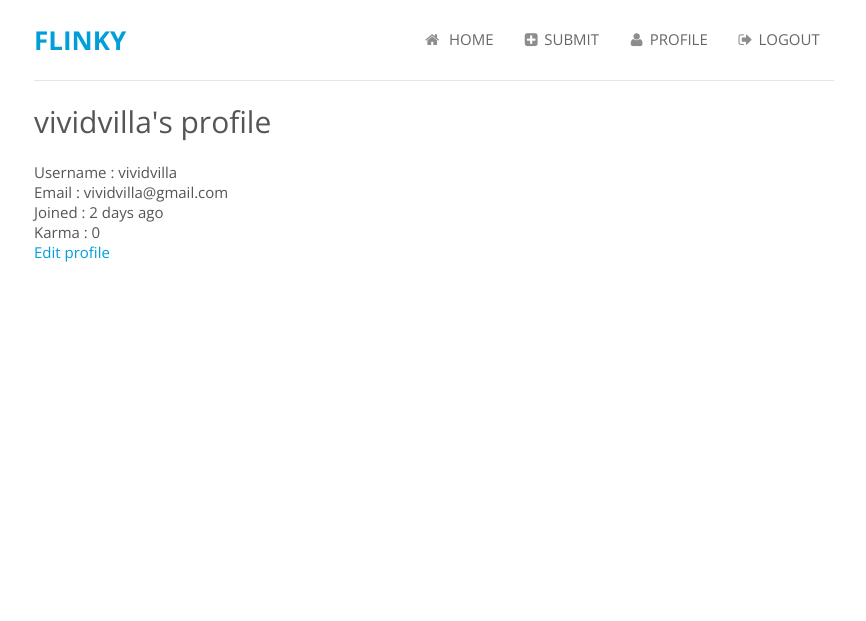
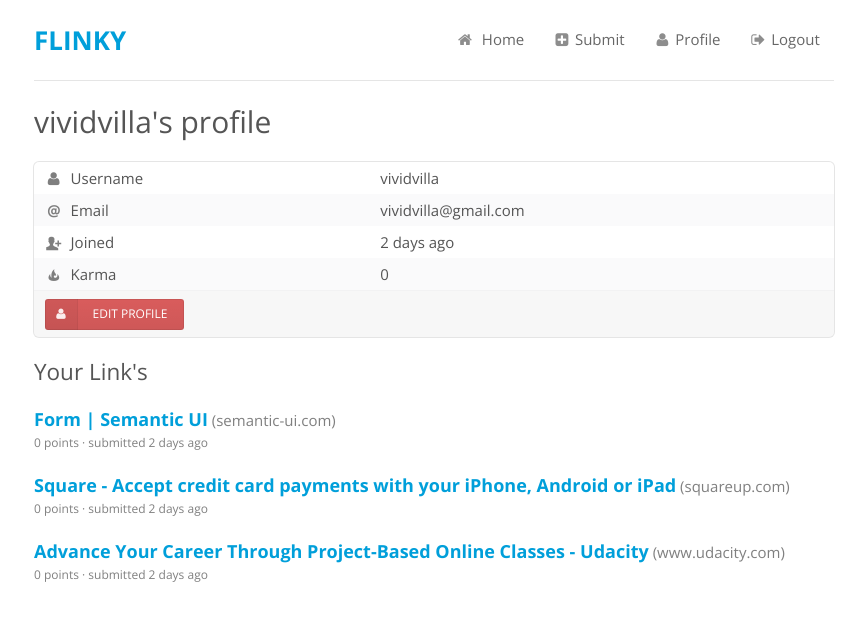
Before and after one commit to vividvilla/Flinky, a Flask app: a page that uses flinky/templates/base.html in a window 1280 px wide. Shown: the top 621 px of the page, without its empty margins (206-1072 px from the left). Run offline with Flask 2, Linux system fonts and the light colour scheme; a user stored in the database is signed in; data comes from the database, SQL or seed files in the repository; both versions use the stored data as it was after the commit; some libraries are stand-ins or nearby versions.

Commit message:
improved profile

```diff
--- a/flinky/forms.py
+++ b/flinky/forms.py
@@ -27,4 +27,4 @@
 
 class LinkForm(Form):
 	link = StringField('Link', validators = [DataRequired(), URL(message="Enter a valid URL"), link_validation])
-	title = StringField('Title', validators = [Optional()])
+	title = StringField('Title', validators = [Length(min=10,max=140, message = "Title must be 10-140 characters long"), Optional()])
--- a/flinky/models.py
+++ b/flinky/models.py
@@ -33,14 +33,16 @@
     title = db.Column(db.String(240))
     points = db.Column(db.Integer)
     domain = db.Column(db.String(240))
+    submitted = db.Column(db.DateTime())
     user_id = db.Column(db.Integer, db.ForeignKey('user.id'))
     user = db.relationship('User', backref = 'link', uselist=False)
 
-    def __init__(self, link, user, title = None, points = 0, domain = ""):
+    def __init__(self, link, user, title = None, points = 0, domain = "", submitted = datetime.now()):
         self.link = link
         self.title = title
         self.user = user
         self.points = points
+        self.submitted = submitted
 
         if title:
             self.title = title
--- a/flinky/static/semantic/css/custom.css
+++ b/flinky/static/semantic/css/custom.css
@@ -63,6 +63,8 @@
   font-weight: bold;
 }
 
+/*
+------------------ **/
 .wrap {
 	max-width: 800px;
 	margin: 0 auto;
@@ -83,7 +85,7 @@
 	height: 80px;
 }
 
-header a {
+header .header-title {
 	text-transform: uppercase;
 }
 
@@ -138,3 +140,7 @@
   margin-top: 5px;
   font-size: 0.8em;
 }
+
+.ui.secondary.pointing.menu.topmenu .menu.right a:hover {
+  background: #f4f4f4 !important;
+  }
--- a/flinky/templates/base.html
+++ b/flinky/templates/base.html
@@ -31,7 +31,7 @@
 				<div class="ui secondary pointing menu topmenu">
 					 <div class="right menu">
 						<a class="item" href="/"><i class="home icon"></i> Home</a>
-						<a class="item" href="#"><i class="add sign box icon"></i>Submit</a>
+						<a class="item" href="/submit/"><i class="add sign box icon"></i>Submit</a>
 						{% if session['logged_in'] %}
 						<a class="item" href="/profile/"><i class="user icon"></i>Profile</a>
 						<a class="item" href="/logout/"><i class="sign out icon"></i>Logout</a>
--- a/flinky/templates/home.html
+++ b/flinky/templates/home.html
@@ -7,8 +7,9 @@
 	<div class="item">
 		<i class="large up arrow outline icon upvote"></i>
 		<div class="content">
-			<a class="header links" href="{{ link.link }}">{{ link.title }}</a> <span class="description">({{ link.domain }})</span>
-			<div class="description link-desc">{{ link.points }} points - submitted by {{ link.user.username }}</div>
+			<a class="header links" href="{{ link.link }}" target="_blank">{{ link.title }}</a> <span class="description">({{ link.domain }})</span>
+			<div class="description link-desc">{{ link.points }} points &middot; submitted by {{ link.user.username }} {{ link.submitted | calc_time }} ago {% if session.logged_in == link.user.username %} &middot;
+			<a href="{{ url_for('delete_link', linkid = link.id, prev = request.path ) }}">delete</a>{% endif %}</div>
 		</div>
 	</div>
 </div>
--- a/flinky/templates/profile.html
+++ b/flinky/templates/profile.html
@@ -2,9 +2,48 @@
 {% block title %} {{ user.username }} profile {% endblock %}
 {% block content %}
 <h1>{{user.username}}'s profile</h1>
-<span>Username : {{ user.username }}</span><br>
-<span>Email : {{ user.email }}</span><br>
-<span>Joined : {{ joined }} ago</span><br>
-<span>Karma : {{ user.karma }}<br>
-<span><a href="/profile/edit/{{ user.username }}">Edit profile</a></span>
+<table class="ui table segment">
+  <tbody>
+    <tr>
+      <td><i class="user icon"></i> Username</td>
+      <td>{{ user.username }}</td>
+    </tr>
+    <tr>
+      <td><i class="email basic icon"></i> Email</td>
+      <td>{{ user.email }}</td>
+    </tr>
+    <tr>
+      <td><i class="add user basic icon"></i> Joined</td>
+      <td>{{ joined }} ago</td>
+    </tr>
+    <tr>
+      <td><i class="fire basic icon"></i> Karma</td>
+      <td>{{ user.karma }}</td>
+    </tr>
+  </tbody>
+  <tfoot>
+    <tr>
+    <th colspan="2">
+      <a href="{{ url_for('profile_edit', username = user.username ) }}" class="mini ui red labeled icon button"><i class="user icon"></i> Edit Profile</div>
+    </th>
+  </tr></tfoot>
+</table>
+
+<h2>Your Link's</h2>
+{% if links %}
+{% for link in links %}
+<div class="ui list">
+	<div class="item">
+		<div class="content">
+			<a class="header links" href="{{ link.link }}" target="_blank">{{ link.title }}</a> <span class="description">({{ link.domain }})</span>
+			<div class="description link-desc">{{ link.points }} points &middot; submitted {{ link.submitted | calc_time }} ago {% if session.logged_in == link.user.username %} &middot;
+			<a href="{{ url_for('delete_link', linkid = link.id, prev = request.path ) }}">delete</a>{% endif %}</div>
+		</div>
+	</div>
+</div>
+{% endfor %}
+{% else %}
+<h4>No links submitted yet</h4>
+{% endif %}
+
 {% endblock %}
--- a/flinky/utils.py
+++ b/flinky/utils.py
@@ -28,9 +28,13 @@
 	titlecomp = re.compile("<title>(.+?)</title>", re.IGNORECASE|re.DOTALL)
 	title = titlecomp.search(r)
 	if title:
-		return title.group(1).strip()
+		titl = title.group(1).strip()
+		if len(titl) > 140:
+			return titl[:139]
+		return titl
 	return "No title"
 
+@app.template_filter('calc_time')
 def calc_time(date):
 	curr_date = datetime.now()
 	diff = curr_date - date
--- a/flinky/views/profile.py
+++ b/flinky/views/profile.py
@@ -1,7 +1,7 @@
 from flinky import app, user_loggedin, requires_login
 from flask import render_template, session, url_for, redirect, request, flash
 from ..forms import ProfileForm
-from ..models import db, User
+from ..models import db, User, Link
 from ..utils import make_pw_hash, calc_time
 
 @app.route('/profile/')
@@ -10,7 +10,8 @@
 def profile(username = None):
 	if username:
 		user = User.query.filter_by(username = username).first()
-		return render_template('profile.html', user = user, joined = calc_time(user.joined))
+		links = Link.query.filter_by(user = user).all()
+		return render_template('profile.html', user = user, joined = calc_time(user.joined), links = links)
 	return redirect(url_for('profile', username = session['logged_in']))
 
 @app.route('/profile/edit/<username>/', methods = ['GET', 'POST'])
```
Also changed, not shown: flinky/templates/submit.html (added, +39 -0 lines), flinky/views/link.py (+30 -1 lines), flinky.db.
